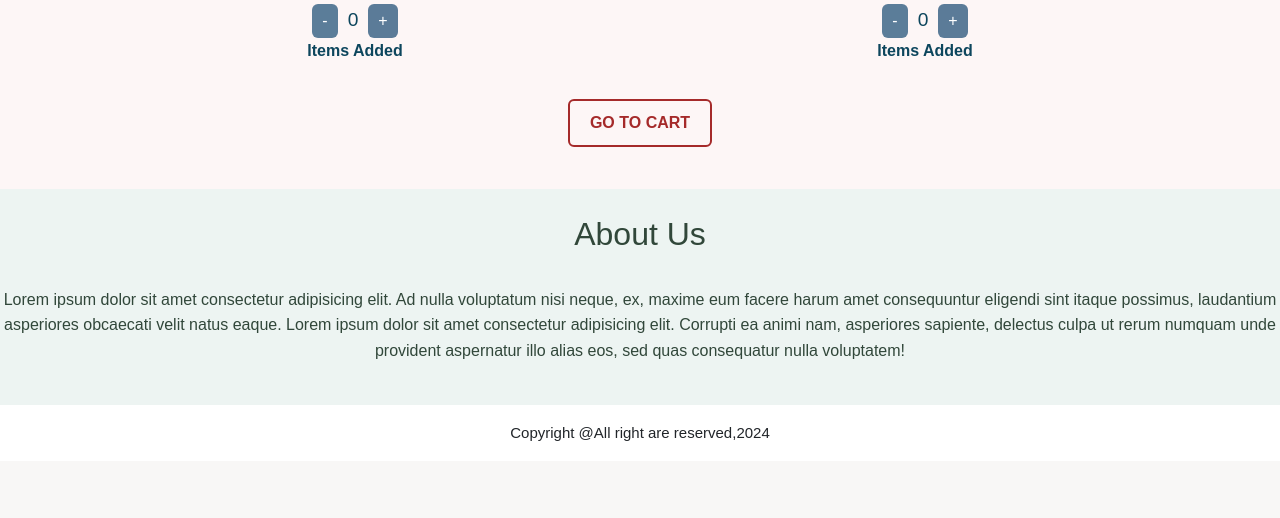
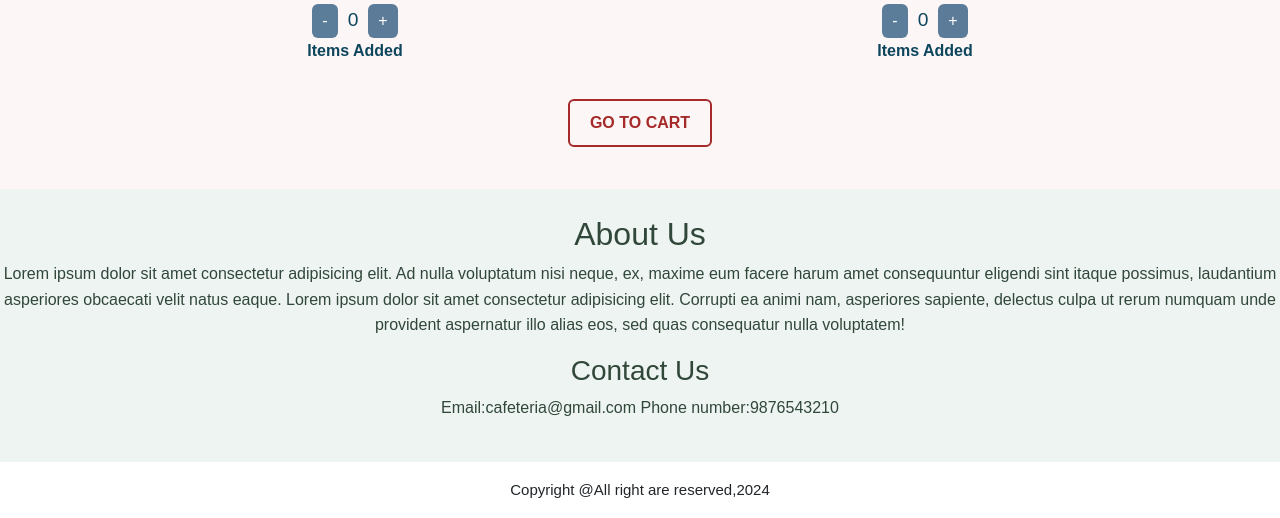
Before and after one commit to Guptaji-007/ITP, a Flask app: template my_flask_app/templates/home.html in a window 1280 px wide. Shown: the part 1558-2076 px from the top of the page. Before the commit the page ends 1999 px from the top, so only its background shows below. Run offline with Flask 3, Linux system fonts and the light colour scheme; the template is opened without the code that fills it, so the values that code supplies are empty.

Commit message:
html changes

```diff
--- a/my_flask_app/app.py
+++ b/my_flask_app/app.py
@@ -1,7 +1,7 @@
 from flask import Flask, render_template, redirect, jsonify, request,url_for , session
 from flask_wtf import FlaskForm
 from wtforms import StringField, IntegerField
-from wtforms.validators import DataRequired, Length, NumberRange
+from wtforms.validators import DataRequired, Length, NumberRange ,Regexp
 import pymysql
 import os
 import asyncio
@@ -30,7 +30,11 @@ app.config['SECRET_KEY'] = SECRET_KEY  # Required by Flask-WTF
 # Define the form class
 class ReservationForm(FlaskForm):
     name = StringField('Name', validators=[DataRequired()])
-    phone_number = StringField('Phone Number', validators=[DataRequired(), Length(min=10, max=10)])
+    phone_number = StringField('Phone Number', validators=[
+        DataRequired(),
+        Length(min=10, max=10),
+        Regexp('^[0-9]*$', message='Phone number must contain only numerical digits')
+    ])
     table_number = IntegerField('Table Number', validators=[DataRequired(), NumberRange(min=1)])
 
 name=''
@@ -79,7 +83,7 @@ def index():
     form = ReservationForm()
     return render_template('new.html', form=form)
 
-total_items_food=0
+# total_items_food=0
 
 # @app.route('/update_total_items_food', methods=['GET'])
 # def update_total_items_food():
--- a/my_flask_app/templates/final.html
+++ b/my_flask_app/templates/final.html
@@ -37,7 +37,7 @@
         <h1>Thank You for Your Order!</h1>
         <p>Your order has been successfully placed.</p>
         <p class="order-status">Order Placed Successfully</p>
-        <p>We appreciate your business and hope you enjoy your purchase.</p>
+        <p>We appreciate your order and hope you enjoy your purchase.</p>
         <p>For any inquiries regarding your order, please contact our customer support.</p>
     </div>
 </body>
--- a/my_flask_app/templates/home.html
+++ b/my_flask_app/templates/home.html
@@ -120,8 +120,8 @@
       <div class="row">
         <div class="col-6">
           <div class="dish">
-              <img class="shadow p-3 bg-body-tertiary rounded"
-                src="{{ url_for('static', filename='image/dish3.jpeg') }}" alt="Dish 3" />
+            <img class="shadow p-3 bg-body-tertiary rounded" src="{{ url_for('static', filename='image/dish3.jpeg') }}"
+              alt="Dish 3" />
             <h3 class="mt-3 dish-name"><b>Cappuccino Coffee</b></h3>
             <div>
               <b>₹</b><span class="dish-price"><b>150</b></span>
@@ -136,8 +136,8 @@
         </div>
         <div class="col-6">
           <div class="dish">
-              <img class="shadow p-3 bg-body-tertiary rounded"
-                src="{{ url_for('static', filename='image/dish4.jpeg') }}" alt="Dish 4" />
+            <img class="shadow p-3 bg-body-tertiary rounded" src="{{ url_for('static', filename='image/dish4.jpeg') }}"
+              alt="Dish 4" />
             <h3 class="mt-3 dish-name"><b>Masala Chai</b></h3>
             <div>
               <b>₹</b><span class="dish-price"><b>100</b></span>
@@ -167,7 +167,7 @@
     <center style="color: #31473a">
       <br />
       <h2>About Us</h2>
-      <br />
+
       <p style="color: #31473a">
         Lorem ipsum dolor sit amet consectetur adipisicing elit. Ad nulla
         voluptatum nisi neque, ex, maxime eum facere harum amet consequuntur
@@ -177,9 +177,17 @@
         numquam unde provident aspernatur illo alias eos, sed quas consequatur
         nulla voluptatem!
       </p>
-      <br />
+
+      <div class="text-left mt-3">
+        <h3>Contact Us</h3>
+        <p >Email:cafeteria@gmail.com Phone number:9876543210</p>
+         <!-- <p style="font-size: 15px"> Phone number:9876543210</p> -->
+      </div>
+      <br>
     </center>
   </section>
+
+
 
   <div class="text-center mt-3">
     <p style="font-size: 15px">Copyright @All right are reserved,2024</p>
```
Lines whose indentation alone changed are shown as unchanged.
